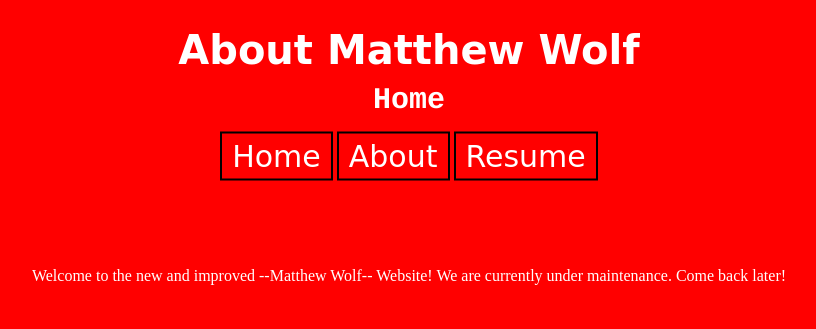
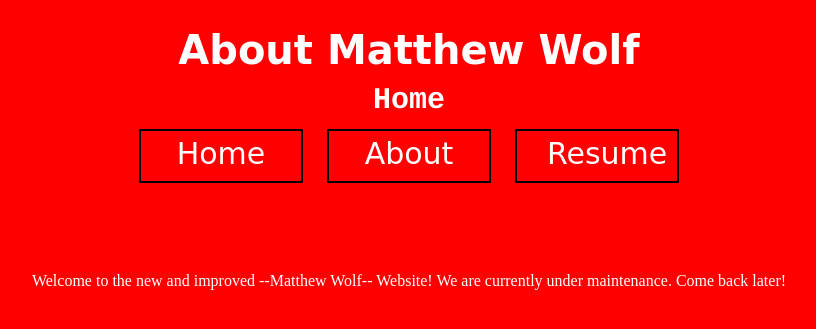
Before and after one commit to matthewwolfii/websitestuff, a PHP site: page / in a window 1280 px wide. Shown: the top 329 px of the page, without its empty margins (231-1047 px from the left). Run offline with PHP 8.4, Linux system fonts and the light colour scheme.

Commit message:
updatewip

```diff
--- a/html/index-style.css
+++ b/html/index-style.css
@@ -49,7 +49,7 @@ ol {
 .middle{
     position: relative;
     text-align: center;
-    width: 400px;
+    width: 700px;
     height: auto;
     top: 50%;
     left: 50%;
@@ -64,9 +64,11 @@ ol {
     font-size: 30px;
     font-family: "URW Chancery L", cursive;
     text-decoration: none;
-    margin: 20px 0;
+    width: 100px;
+    height: 40px;
+    margin: 20px 10px;
     border: 2px solid black;
-    padding: 5px 10px;
+    padding: 5px 30px;
     overflow: hidden;
     transition: 1s all ease;
 }
```
